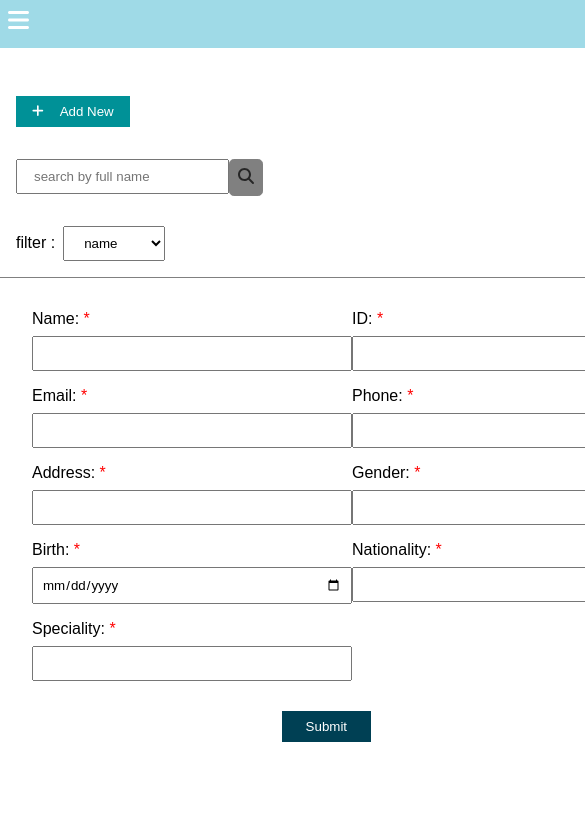
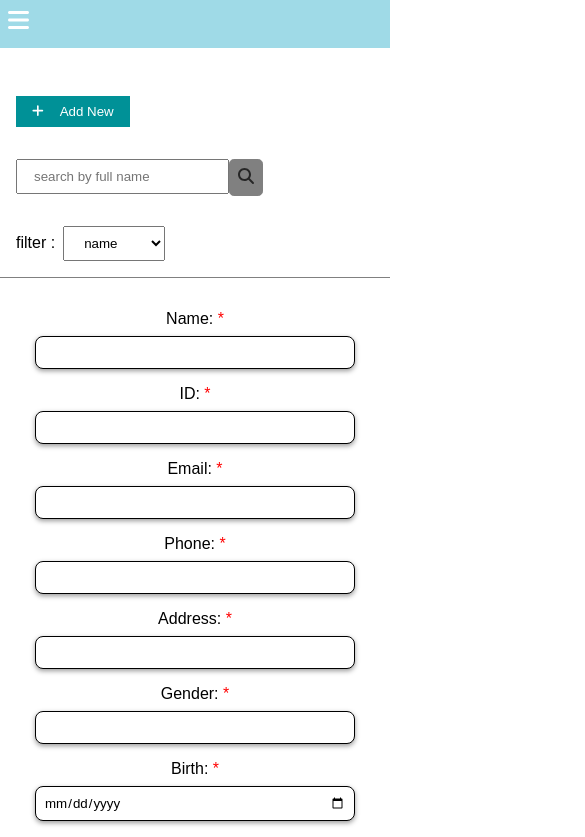
Before and after one commit to OussamaBenSlama/gluco-check, a React (Create React App) app: page /dashboard/addnewdoctor in a window 390 px wide. Shown: the top 837 px of the page, 585 px wide, since content can reach past the window. Built offline with nearby package versions, Linux system fonts and the light colour scheme.

Commit message:
add files

```diff
--- a/src/components/AddDoctor.js
+++ b/src/components/AddDoctor.js
@@ -14,6 +14,7 @@ const AddDoctor = () => {
     birth: '',
     nationality: '',
     speciality: '',
+    patients : []
   });
   const doctorsRef = collection(db, 'doctors');
 
@@ -39,6 +40,7 @@ const AddDoctor = () => {
         birth: formData.birth,
         nationality: formData.nationality,
         speciality: formData.speciality,
+        patients : formData.patients,
       });
     } catch (err) {
       console.error(err);
@@ -54,6 +56,7 @@ const AddDoctor = () => {
       birth: '',
       nationality: '',
       speciality: '',
+
     })
   };
 
--- a/src/style/AddDoctor.css
+++ b/src/style/AddDoctor.css
@@ -11,17 +11,33 @@
     padding: 0.5rem;
     width: 20rem;
     margin-top: 0.5rem;
+    border: 1px solid;
+    border-radius: 0.5rem;
+    box-shadow: 0 2px 5px rgba(0,0,0,0.4);
+}
+.Form input:focus {
+    outline: none;
 }
 .Form  span {
     color: red;
 }
 #addDoc {
     position: absolute;
-    left: 40%;
+    left: 38%;
     top: 96%;
-    padding: 0.5rem 1.5rem 0.5rem 1.5rem;
+    padding: 0.5rem 2rem 0.5rem 2rem;
     background-color:  #004054;
     color: white;
     border: none;
     cursor: pointer;
+    border: 1px solid #004054;
+    border-radius: 0.4rem;
 }
+
+@media (max-width: 750px){
+    .Form {
+        display: block;
+        text-align: center;
+    }
+
+}
--- a/src/style/DoctorList.css
+++ b/src/style/DoctorList.css
@@ -23,10 +23,14 @@
     padding: 0.5rem;
     width: 20rem;
     margin-top: 0.5rem;
+    border: 1px solid;
+    border-radius: 0.5rem;
+    box-shadow: 0 2px 5px rgba(0,0,0,0.4);
 }
-.edit-doc  span {
-    color: red;
+.edit-doc input:focus {
+    outline: none;
 }
+
 @media (max-width: 750px){
     .left {
         flex-basis: 0;
@@ -34,4 +38,8 @@
     .right {
         flex-basis: 100%;
     }
+    .edit-doc{
+        display: block;
+        text-align: center;
+    }
 }
```
